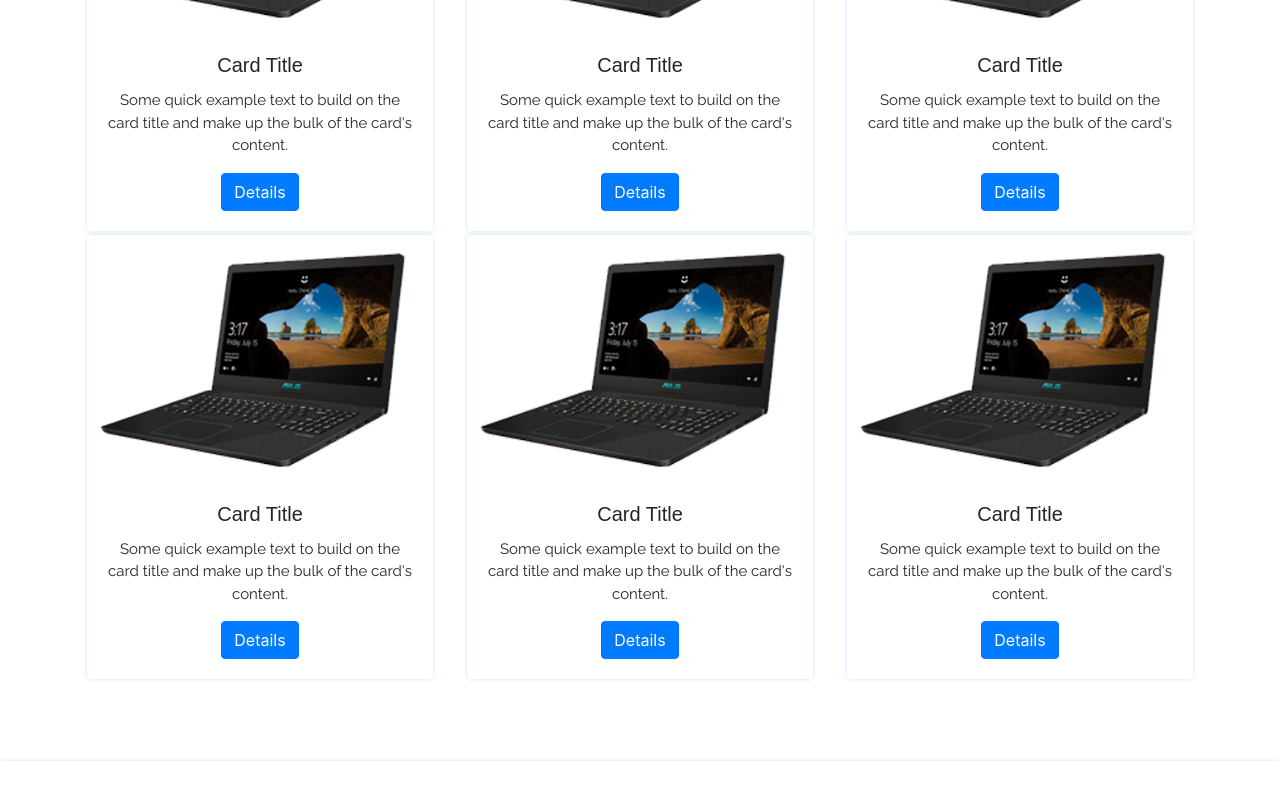
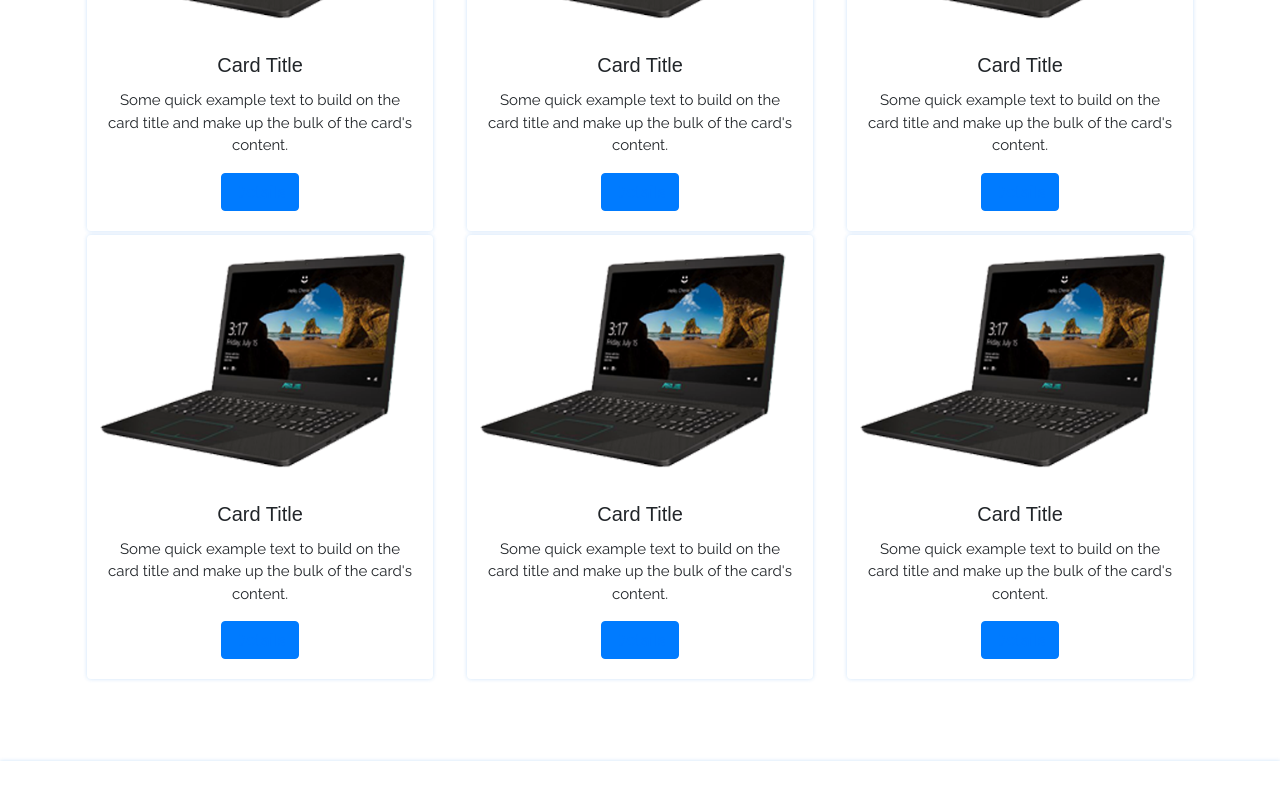
Before and after one commit to pustian-rafiq/my-app, a React (Create React App) app: page /portfolio in a window 1280 px wide. Shown: the part 544-1344 px from the top of the page. Built offline with nearby package versions, Linux system fonts and the light colour scheme.

Commit message:
project details

```diff
--- a/src/components/AllProjects/AllProjects.js
+++ b/src/components/AllProjects/AllProjects.js
@@ -1,6 +1,7 @@
 import React, { Component,Fragment } from 'react'
 import  { Container,Row,Col,Card,Button } from 'react-bootstrap'
 import laptop from '../../asset/images/laptop.png'
+import {Link} from 'react-router-dom'
 
 
 class AllProjects extends Component {
@@ -19,7 +20,7 @@ class AllProjects extends Component {
                                     Some quick example text to build on the card title and make up the bulk of
                                     the card's content.
                                     </Card.Text>
-                                    <Button variant="primary">Details</Button>
+                                    <Button variant="primary"><Link to="/project-details">Details</Link></Button>
                                 </Card.Body>
                              </Card>
                         </Col>
@@ -33,7 +34,7 @@ class AllProjects extends Component {
                                     Some quick example text to build on the card title and make up the bulk of
                                     the card's content.
                                     </Card.Text>
-                                    <Button variant="primary">Details</Button>
+                                    <Button variant="primary"><Link to="/project-details">Details</Link></Button>
                                 </Card.Body>
                              </Card>
                         </Col>
@@ -47,7 +48,7 @@ class AllProjects extends Component {
                                     Some quick example text to build on the card title and make up the bulk of
                                     the card's content.
                                     </Card.Text>
-                                    <Button variant="primary">Details</Button>
+                                    <Button variant="primary"><Link to="/project-details">Details</Link></Button>
                                 </Card.Body>
                              </Card>
                         </Col>
@@ -62,7 +63,7 @@ class AllProjects extends Component {
                                     Some quick example text to build on the card title and make up the bulk of
                                     the card's content.
                                     </Card.Text>
-                                    <Button variant="primary">Details</Button>
+                                    <Button variant="primary"><Link to="/project-details">Details</Link></Button>
                                 </Card.Body>
                              </Card>
                         </Col>
@@ -77,7 +78,7 @@ class AllProjects extends Component {
                                     Some quick example text to build on the card title and make up the bulk of
                                     the card's content.
                                     </Card.Text>
-                                    <Button variant="primary">Details</Button>
+                                    <Button variant="primary"><Link to="/project-details">Details</Link></Button>
                                 </Card.Body>
                              </Card>
                         </Col>
@@ -92,7 +93,7 @@ class AllProjects extends Component {
                                     Some quick example text to build on the card title and make up the bulk of
                                     the card's content.
                                     </Card.Text>
-                                    <Button variant="primary">Details</Button>
+                                    <Button variant="primary"><Link to="/project-details">Details</Link></Button>
                                 </Card.Body>
                              </Card>
                         </Col>
--- /dev/null
+++ b/src/components/ProjectDetails/ProjectDetails.js
@@ -0,0 +1,39 @@
+import React, { Component,Fragment } from 'react'
+import { Container,Row,Col} from 'react-bootstrap'
+import laptop from '../../asset/images/laptop.png'
+
+export default class ProjectDetails extends Component {
+    render() {
+        return (
+            <Fragment>
+                <Container>
+                    <Row>
+                        <Col lg={6} md={6} sm={12}>
+                            <img src={laptop} alt="laptop"/>
+                        </Col>
+
+                        <Col lg={6} md={6} sm={12}>
+                            <h1 className="serviceName">Asus Laptop</h1>
+                            <p>This is the  best laptop in the market</p>
+                            <ul>
+                                <li>This is the  best laptop in the market</li>
+                                <li>This is the  best laptop in the market</li>
+                                <li>This is the  best laptop in the market</li>
+                                <li>This is the  best laptop in the market</li>
+                                <li>This is the  best laptop in the market</li>
+                                <li>This is the  best laptop in the market</li>
+                                <li>This is the  best laptop in the market</li>
+                                <li>This is the  best laptop in the market</li>
+                                <li>This is the  best laptop in the market</li>
+                                <li>This is the  best laptop in the market</li>
+                            </ul>
+
+                        </Col>
+                    </Row>
+
+                </Container>
+
+            </Fragment>
+        )
+    }
+}
--- a/src/components/RecentProjects/RecentProjects.js
+++ b/src/components/RecentProjects/RecentProjects.js
@@ -1,6 +1,7 @@
 import React, { Component,Fragment } from 'react'
 import  { Container,Row,Col,Card,Button } from 'react-bootstrap'
 import laptop from '../../asset/images/laptop.png'
+import {Link} from 'react-router-dom'
 
 export default class RecentProjects extends Component {
     render() {
@@ -18,7 +19,7 @@ export default class RecentProjects extends Component {
                                     Some quick example text to build on the card title and make up the bulk of
                                     the card's content.
                                     </Card.Text>
-                                    <Button variant="primary">Details</Button>
+                                    <Button variant="primary"><Link to="/project-details">Details</Link></Button>
                                 </Card.Body>
                              </Card>
                         </Col>
@@ -32,7 +33,7 @@ export default class RecentProjects extends Component {
                                     Some quick example text to build on the card title and make up the bulk of
                                     the card's content.
                                     </Card.Text>
-                                    <Button variant="primary">Details</Button>
+                                    <Button variant="primary"><Link to="/project-details">Details</Link></Button>
                                 </Card.Body>
                              </Card>
                         </Col>
@@ -46,7 +47,7 @@ export default class RecentProjects extends Component {
                                     Some quick example text to build on the card title and make up the bulk of
                                     the card's content.
                                     </Card.Text>
-                                    <Button variant="primary">Details</Button>
+                                    <Button variant="primary"><Link to="/project-details">Details</Link></Button>
                                 </Card.Body>
                              </Card>
                         </Col>
--- /dev/null
+++ b/src/pages/ProjectDetailsPage.js
@@ -0,0 +1,18 @@
+import React, { Component,Fragment } from 'react'
+import PageTop from '../components/PageTop/PageTop';
+import TopNavigation from '../components/TopNavigation/TopNavigation';
+import Footer from '../components/Footer/Footer';
+import ProjectDetails from '../components/ProjectDetails/ProjectDetails';
+
+export default class ProjectDetailsPage extends Component {
+    render() {
+        return (
+            <Fragment>
+                <TopNavigation title="Project Details"/>
+                <PageTop pageTitle="Project Details" />
+                <ProjectDetails/>
+                <Footer/>
+            </Fragment>
+        )
+    }
+}
--- a/src/router/AppRoute.js
+++ b/src/router/AppRoute.js
@@ -9,6 +9,7 @@ import AboutPage from '../pages/AboutPage';
 import RefundPolicy from '../pages/RefundPolicy';
 import TermPage from '../pages/TermPage';
 import PrivacyPage from '../pages/PrivacyPage';
+import ProjectDetailsPage from '../pages/ProjectDetailsPage';
 
 
 export default class AppRoute extends Component {
@@ -25,6 +26,7 @@ export default class AppRoute extends Component {
                     <Route exact path="/refund" component={RefundPolicy}/>
                     <Route exact path="/terms" component={TermPage}/>
                     <Route exact path="/privacy" component={PrivacyPage}/>
+                    <Route exact path="/project-details" component={ProjectDetailsPage}/>
 
                 </Switch>
 
```
Also changed, not shown: 1 other file (tests, documents, lock files or other folders).
